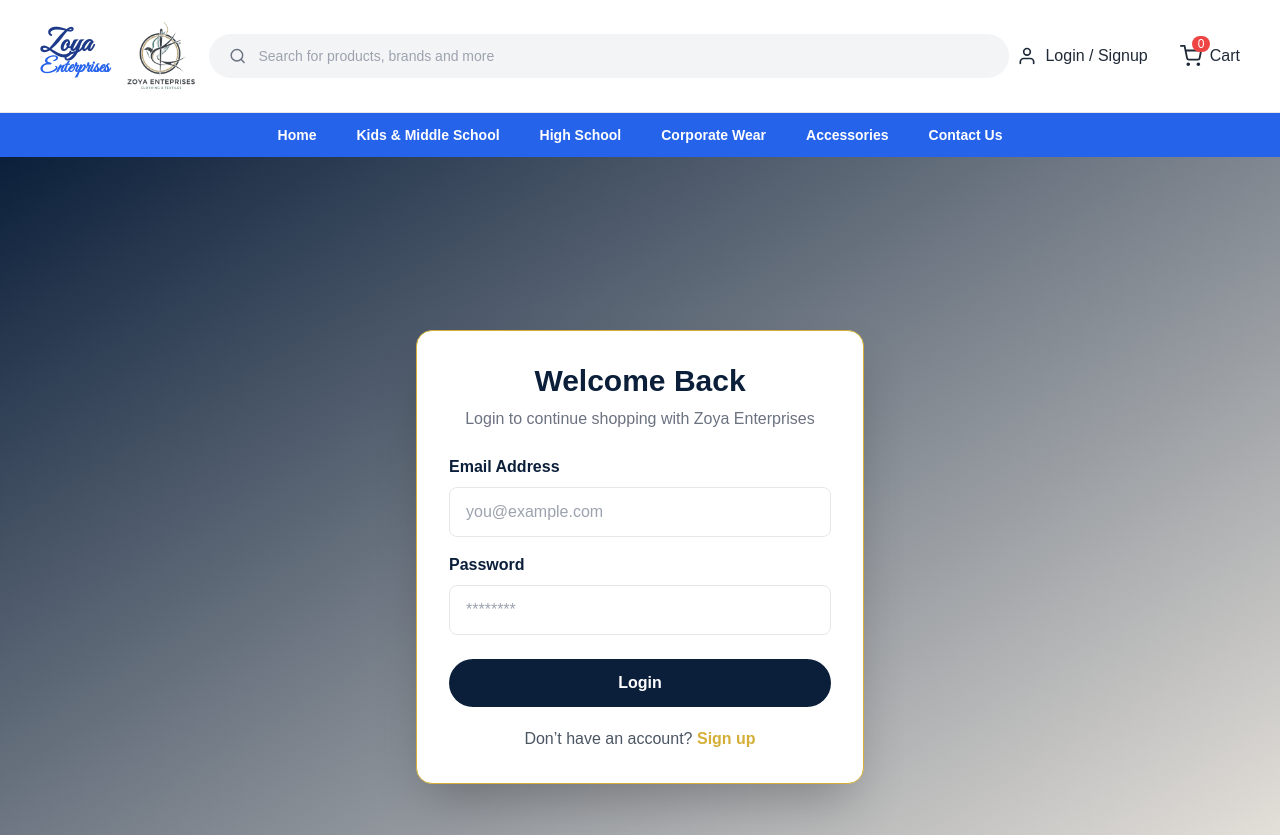
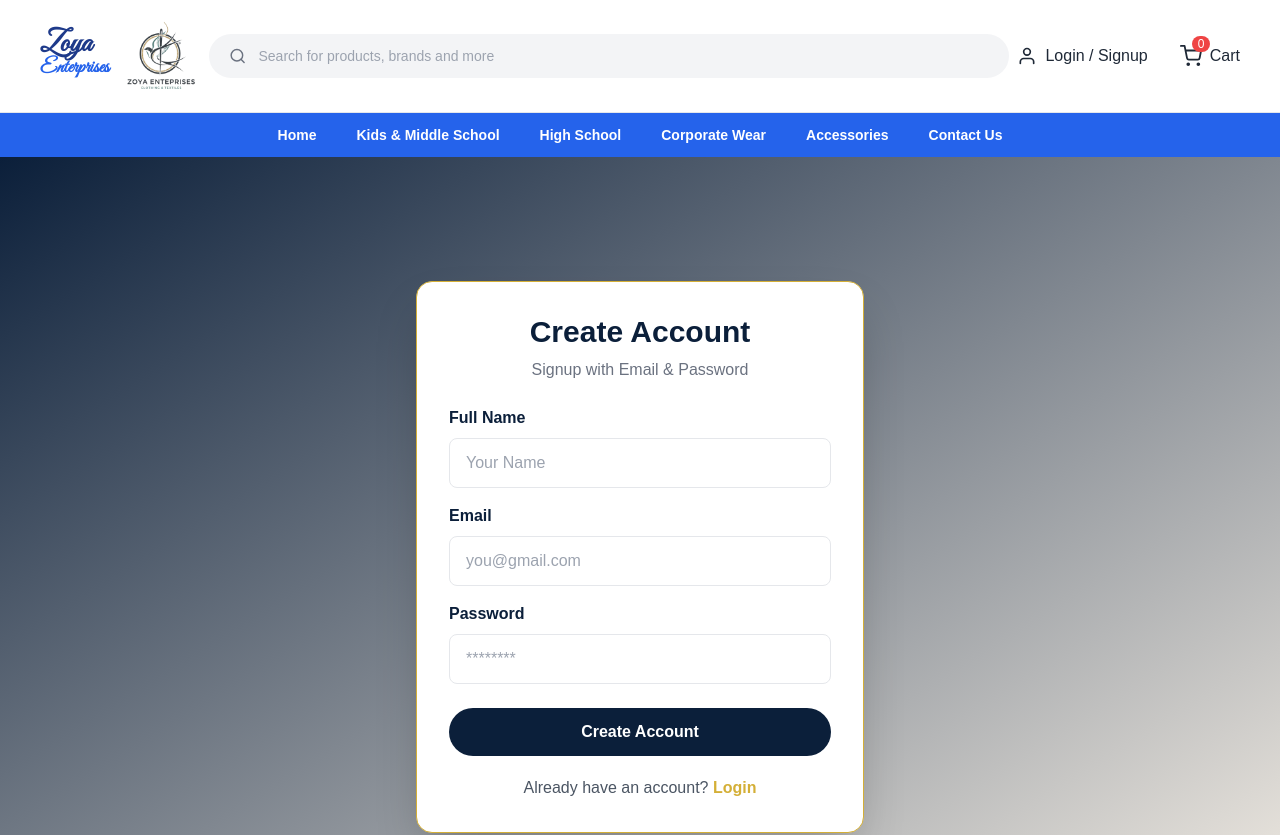
Before and after one commit to saniya-dogra/zoya-enterprises, a React (Create React App) app in the folder client/: page /signup in a window 1280 px wide. Shown: the top 835 px of the page. Built offline with nearby package versions, Linux system fonts and the light colour scheme; a web font is replaced by a local one.

Commit message:
Add changes

```diff
--- a/client/src/pages/Signup.jsx
+++ b/client/src/pages/Signup.jsx
@@ -2,29 +2,34 @@ import { useState } from "react";
 import { useNavigate } from "react-router-dom";
 import API from "../services/api";
 
-function Login() {
+export default function Signup() {
   const navigate = useNavigate();
 
-  const [email, setEmail] = useState("");
-  const [password, setPassword] = useState("");
+  const [form, setForm] = useState({
+    name: "",
+    email: "",
+    password: "",
+  });
+
   const [message, setMessage] = useState("");
   const [loading, setLoading] = useState(false);
 
-  const handleLogin = async (e) => {
+  const handleChange = (e) => {
+    setForm({ ...form, [e.target.name]: e.target.value });
+  };
+
+  const registerUser = async (e) => {
     e.preventDefault();
     setMessage("");
     setLoading(true);
 
     try {
-      const res = await API.post("/auth/login", { email, password });
+      await API.post("/auth/register", form);
+      setMessage("Account created successfully ✅");
 
-      localStorage.setItem("token", res.data.token);
-      localStorage.setItem("user", JSON.stringify(res.data.user));
-
-      setMessage("Login successful ✅");
-      setTimeout(() => navigate("/"), 1000);
+      setTimeout(() => navigate("/login"), 1000);
     } catch (err) {
-      setMessage(err.response?.data?.message || "Invalid email or password ❌");
+      setMessage(err.response?.data?.message || "Signup failed ❌");
     } finally {
       setLoading(false);
     }
@@ -34,11 +39,11 @@ function Login() {
     <div className="min-h-screen flex items-center justify-center bg-gradient-to-br from-[#0b1f3a] to-[#f5efe6] px-4">
       <div className="bg-white w-full max-w-md rounded-2xl shadow-2xl p-8 border border-[#d4af37]">
         <h2 className="text-3xl font-extrabold text-center text-[#0b1f3a]">
-          Welcome Back
+          Create Account
         </h2>
 
         <p className="text-center text-gray-500 mt-2">
-          Login to continue shopping with Zoya Enterprises
+          Signup with Email & Password
         </p>
 
         {/* ✅ Message */}
@@ -49,16 +54,28 @@ function Login() {
         )}
 
         {/* ✅ FORM */}
-        <form onSubmit={handleLogin}>
+        <form onSubmit={registerUser}>
           <div className="mt-6">
-            <label className="font-semibold text-[#0b1f3a]">
-              Email Address
-            </label>
+            <label className="font-semibold text-[#0b1f3a]">Full Name</label>
+            <input
+              type="text"
+              name="name"
+              placeholder="Your Name"
+              value={form.name}
+              onChange={handleChange}
+              className="w-full mt-2 px-4 py-3 border rounded-lg focus:outline-none focus:ring-2 focus:ring-[#d4af37]"
+              required
+            />
+          </div>
+
+          <div className="mt-4">
+            <label className="font-semibold text-[#0b1f3a]">Email</label>
             <input
               type="email"
-              placeholder="you@example.com"
-              value={email}
-              onChange={(e) => setEmail(e.target.value)}
+              name="email"
+              placeholder="you@gmail.com"
+              value={form.email}
+              onChange={handleChange}
               className="w-full mt-2 px-4 py-3 border rounded-lg focus:outline-none focus:ring-2 focus:ring-[#d4af37]"
               required
             />
@@ -68,9 +85,10 @@ function Login() {
             <label className="font-semibold text-[#0b1f3a]">Password</label>
             <input
               type="password"
+              name="password"
               placeholder="********"
-              value={password}
-              onChange={(e) => setPassword(e.target.value)}
+              value={form.password}
+              onChange={handleChange}
               className="w-full mt-2 px-4 py-3 border rounded-lg focus:outline-none focus:ring-2 focus:ring-[#d4af37]"
               required
             />
@@ -81,22 +99,20 @@ function Login() {
             disabled={loading}
             className="w-full mt-6 bg-[#0b1f3a] text-white py-3 rounded-full font-bold hover:bg-[#132d52] transition disabled:opacity-60"
           >
-            {loading ? "Logging in..." : "Login"}
+            {loading ? "Creating..." : "Create Account"}
           </button>
         </form>
 
         <p className="text-center mt-5 text-gray-600">
-          Don’t have an account?{" "}
+          Already have an account?{" "}
           <span
-            onClick={() => navigate("/signup")}
+            onClick={() => navigate("/login")}
             className="text-[#d4af37] font-bold cursor-pointer hover:underline"
           >
-            Sign up
+            Login
           </span>
         </p>
       </div>
     </div>
   );
 }
-
-export default Login;
```
